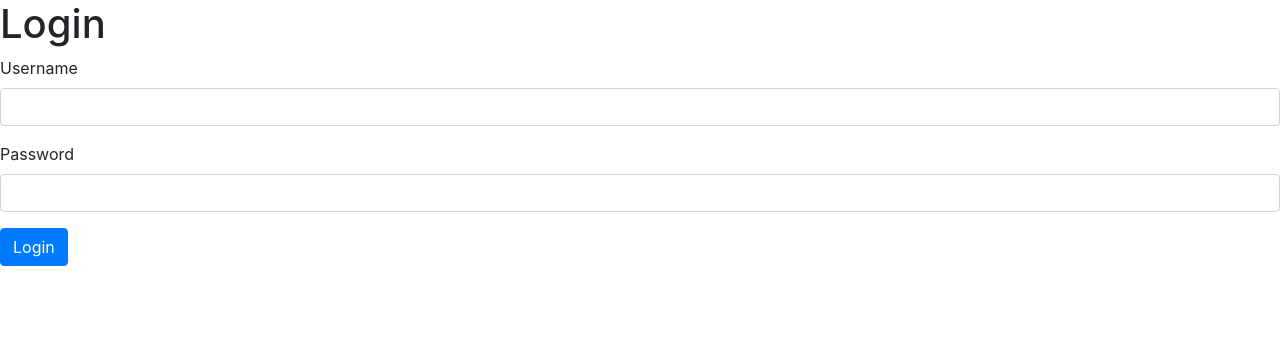
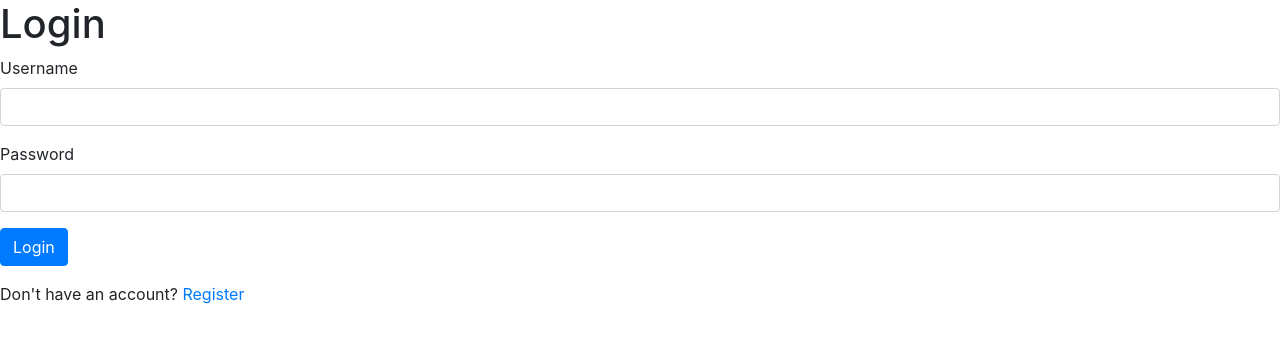
Before and after one commit to PrynsTag/CI3_junior, a CodeIgniter app: page /CI3_junior/ in a window 1280 px wide. Shown: the top 343 px of the page. Run offline with CodeIgniter, Linux system fonts and the light colour scheme.

Commit message:
Added create account link to register page

```diff
--- a/application/views/users/login_view.php
+++ b/application/views/users/login_view.php
@@ -17,3 +17,5 @@
 </div>
 
 <?php echo form_close(); ?>
+
+<p>Don't have an account?&nbsp<a class="" href="<?= base_url() ?>register">Register </a></p>&nbsp
```
